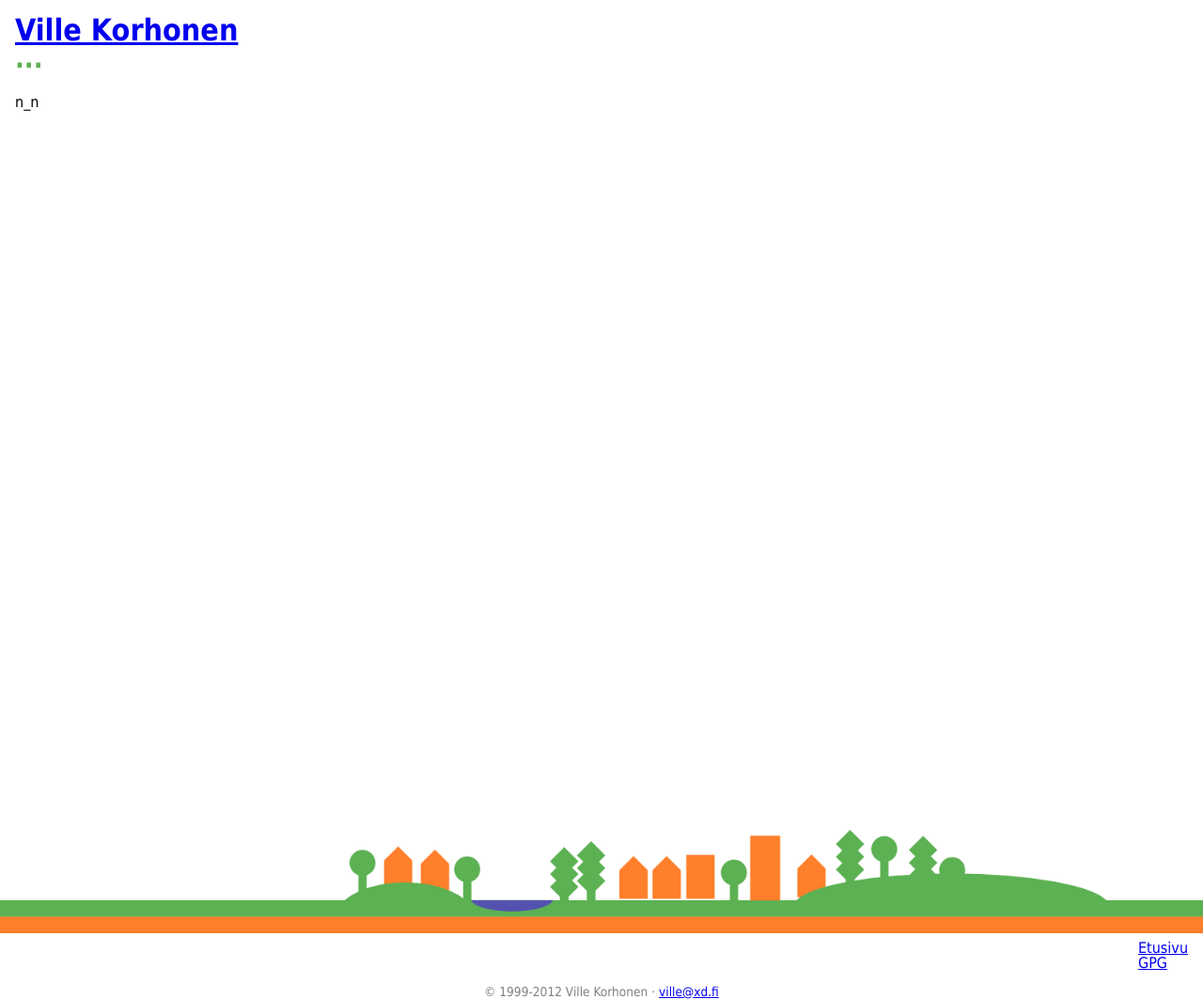
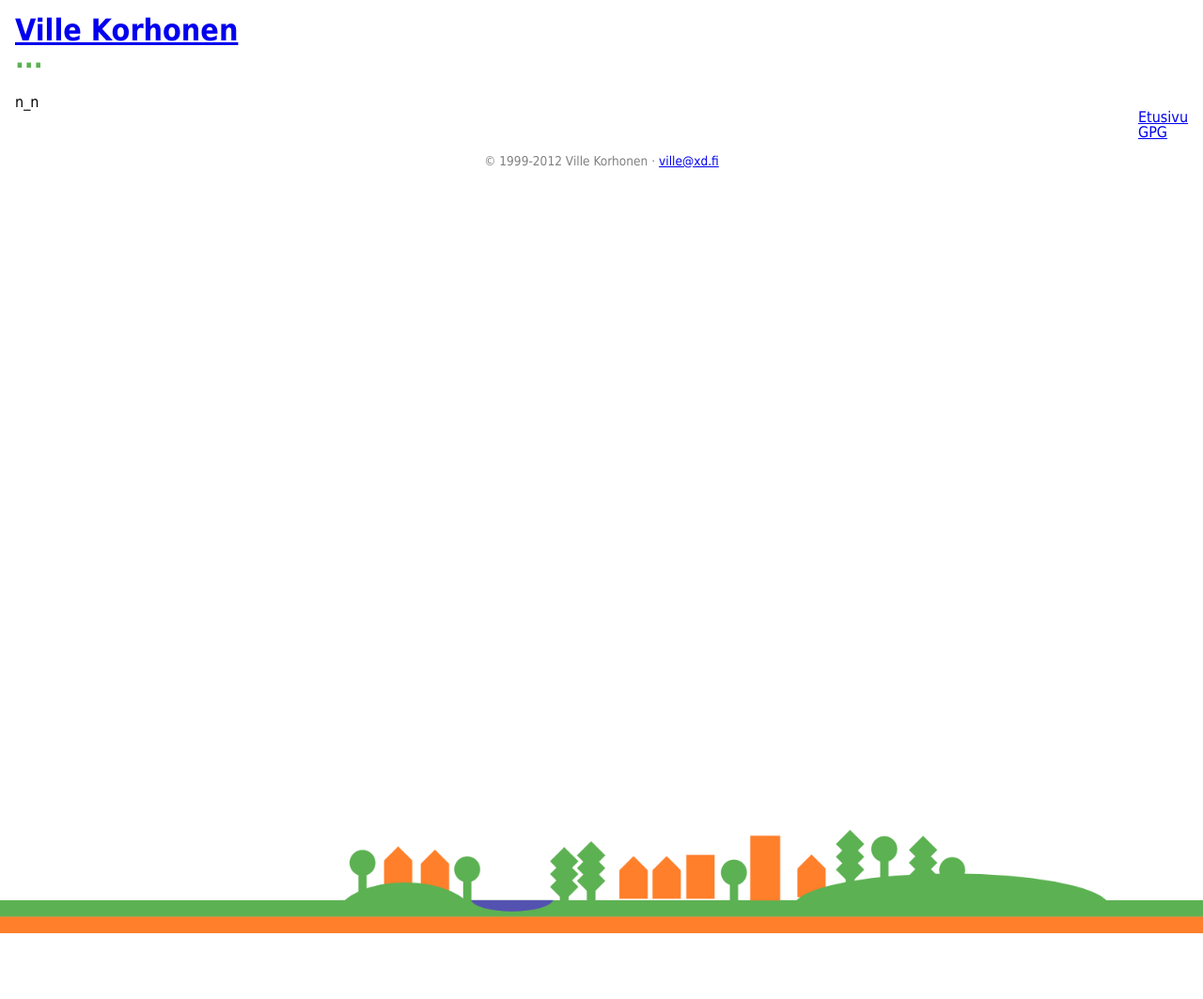
Before and after one commit to annavonzansen/ypcs.github.com, a Jekyll site: the page built from index.html, in a window 1280 px wide. Shown: the whole page at 94% size. Built offline with Jekyll 4.4.1, drawn with Linux system fonts in a browser that asks for light colours; Markdown is read by kramdown in place of the engine named in the settings; after the commit the page ends 993 px from its top, so only the background shows below that.

Commit message:
Page height

```diff
--- a/media/css/kuntavaalit2012.css
+++ b/media/css/kuntavaalit2012.css
@@ -2,13 +2,13 @@
   background: url('../img/kuntavaalit_ftr.png') no-repeat bottom right #ffffff;
   padding-bottom: 93px;
   background-size: 100% auto;
-  height: 100%;
+  min-height: 100%;
 }
 body {
-  height: 100%;
+  min-height: 100%;
 }
 #page {
-  height: 100%;
+  min-height: 100%;
 }
 #main {
   min-height: 100%;
--- a/media/css/kuntavaalit2012.less
+++ b/media/css/kuntavaalit2012.less
@@ -3,15 +3,15 @@
     padding-bottom: 93px;
     //background-size: cover;
     background-size: 100% auto;
-    height: 100%;
+    min-height: 100%;
 }
 
 body {
-    height: 100%;
+    min-height: 100%;
 }
 
 #page {
-    height: 100%;
+    min-height: 100%;
 }
 
 #main {
```
